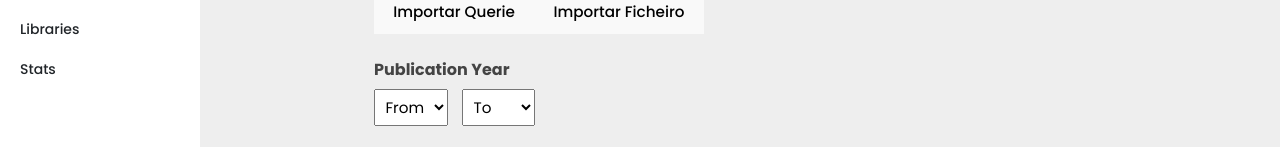
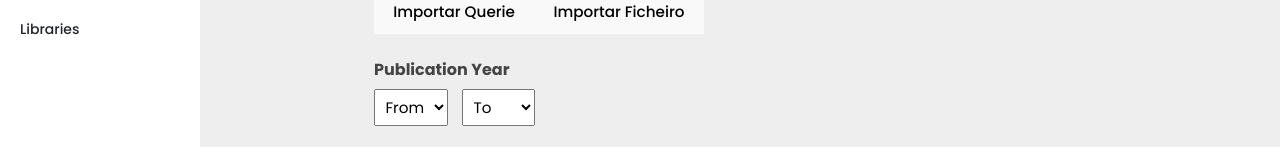
Before and after one commit to pedrojorge188/LiteratureReviewHelper, a React (Vite) app in the folder src/frontend/: page /#/ in a window 1280 px wide. Shown: the part 334-481 px from the top of the page. Built offline with nearby package versions, Linux system fonts and the light colour scheme.

Commit message:
merged reporting into the regular workflow

```diff
--- a/src/frontend/src/components/SideMenu.tsx
+++ b/src/frontend/src/components/SideMenu.tsx
@@ -75,20 +75,6 @@ export const SideMenu = () => {
                 {t("sideMenu:librayList")}
               </CommonLink>
             </div>
-
-            <div className="side-menu__container__content-menu__link-container">
-              <CommonLink
-                linkClass={`side-menu__container__content-menu__link-container__link ${
-                  location.pathname === `/${routes.statsPage.path}`
-                    ? "selected"
-                    : ""
-                }`}
-                link={{ external: false, url: routes.statsPage.path }}
-                title="stats"
-              >
-                Stats
-              </CommonLink>
-            </div>
           </div>
         </div>
       </div>
--- a/src/frontend/src/pages/ArticlesList.tsx
+++ b/src/frontend/src/pages/ArticlesList.tsx
@@ -2,6 +2,7 @@ import { Dispatch, SetStateAction, useEffect, useState } from "react";
 import { useTranslation } from "react-i18next";
 import { Artigo, SearchResponseDto } from "./types";
 import ArrowIcon from "../assets/images/png/arrow.png";
+import { SearchStatisticsPage } from "./SearchStatisticsPage";
 
 interface ArtigosProps {
   response: SearchResponseDto;
@@ -12,6 +13,7 @@ export const ArticlesList = ({ response, setShow }: ArtigosProps) => {
   const { t } = useTranslation();
   const [artigos, setArtigos] = useState<Artigo[]>([]);
   const [paginaAtual, setPaginaAtual] = useState<number>(1);
+  const [moreInfo, setMoreInfo] = useState<boolean>(false);
   const artigosPorPagina = 10;
 
   useEffect(() => {
@@ -80,8 +82,11 @@ export const ArticlesList = ({ response, setShow }: ArtigosProps) => {
         </div>
 
         <div className="header">
-          <h2>{t("articles:titulo_lista")}</h2>
+          <h2>{!moreInfo ? t("articles:titulo_lista") : "Metrics"}</h2>
+
+        <div>
               <a
+              hidden = {moreInfo}
               href="/api/download"
               className="download-btn"
               target="_blank"
@@ -89,8 +94,20 @@ export const ArticlesList = ({ response, setShow }: ArtigosProps) => {
             >
               {t("articles:botao_download")}
             </a>
+
+            <span
+              hidden= {artigos.length < 1 }
+              className="download-btn"
+              onClick={() => setMoreInfo(!moreInfo)}
+            >
+              {!moreInfo ? "More info" : t("articles:titulo_lista")}
+            </span>
+          </div>
         </div>
 
+       {moreInfo ? (<SearchStatisticsPage {... response}/>) :
+        (
+        <>
           <div className="results-container">
               <div className="results-container__text">
                 {response?.totalArticles ?? artigos.length} {t("home:results")}
@@ -102,9 +119,7 @@ export const ArticlesList = ({ response, setShow }: ArtigosProps) => {
                   </>
                 )}
               </div>
-        </div>
-
-        <table>
+            </div><table>
                 <thead>
                   <tr>
                     <th>{t("articles:coluna_titulo")}</th>
@@ -135,9 +150,7 @@ export const ArticlesList = ({ response, setShow }: ArtigosProps) => {
                     </tr>
                   ))}
                 </tbody>
-        </table>
-
-        <div className="pagination">
+              </table><div className="pagination">
                 <button
                   onClick={() => mudarPagina(paginaAtual - 1)}
                   disabled={paginaAtual === 1}
@@ -145,8 +158,7 @@ export const ArticlesList = ({ response, setShow }: ArtigosProps) => {
                   &lt;
                 </button>
 
-          {gerarBotoesPaginacao().map((p, i) =>
-            p === "..." ? (
+                {gerarBotoesPaginacao().map((p, i) => p === "..." ? (
                   <span key={i} className="ellipsis">
                     ...
                   </span>
@@ -168,6 +180,9 @@ export const ArticlesList = ({ response, setShow }: ArtigosProps) => {
                   &gt;
                 </button>
               </div>
+            </>
+        )
+       };
       </div>
     </div>
   );
--- a/src/frontend/src/routes/RouteConfig.tsx
+++ b/src/frontend/src/routes/RouteConfig.tsx
@@ -6,7 +6,6 @@ import {
   MainPage,
 } from "../pages";
 import { CredentialsLibPage } from "../pages/CredentialsLibPage";
-import { SearchStatisticsPage } from "../pages/SearchStatisticsPage";
 import { langDefault, langDefaultRedirect, langs } from "../utils";
 import { IRoute, IRoutePathLang } from "./types";
 
@@ -23,7 +22,6 @@ export const Paths = (): IRoute => ({
   savePage: { path: "favoritos", element: <FavoritesPage /> },
   libListPage: { path: "listabibliotecas", element: <LibrariesPage /> },
   credPage: { path: "credenciaisBiblioteca", element: <CredentialsLibPage /> },
-  statsPage: { path: "statsPage", element: <SearchStatisticsPage /> }, //Development purposes
   // articlePage: { path: "listaartigos", element: <ArticlesList /> },
 });
 
--- a/src/frontend/src/styles/components/flowReport.scss
+++ b/src/frontend/src/styles/components/flowReport.scss
@@ -58,7 +58,7 @@
       td {
         padding: 6px 0;
         border-bottom: 1px solid #f3f3f3;
-        color: #333;
+        color: #333 !important;
         font-size: 14px;
       }
     }
--- a/src/frontend/src/styles/pages/articlespage.scss
+++ b/src/frontend/src/styles/pages/articlespage.scss
@@ -58,6 +58,10 @@
       display: flex;
       justify-content: space-between;
       align-items: center;
+
+      span {
+        margin-left: 0.5em;
+      }
 
       h2 {
         font-size: 1.5rem;
```
Lines whose indentation alone changed are shown as unchanged.
